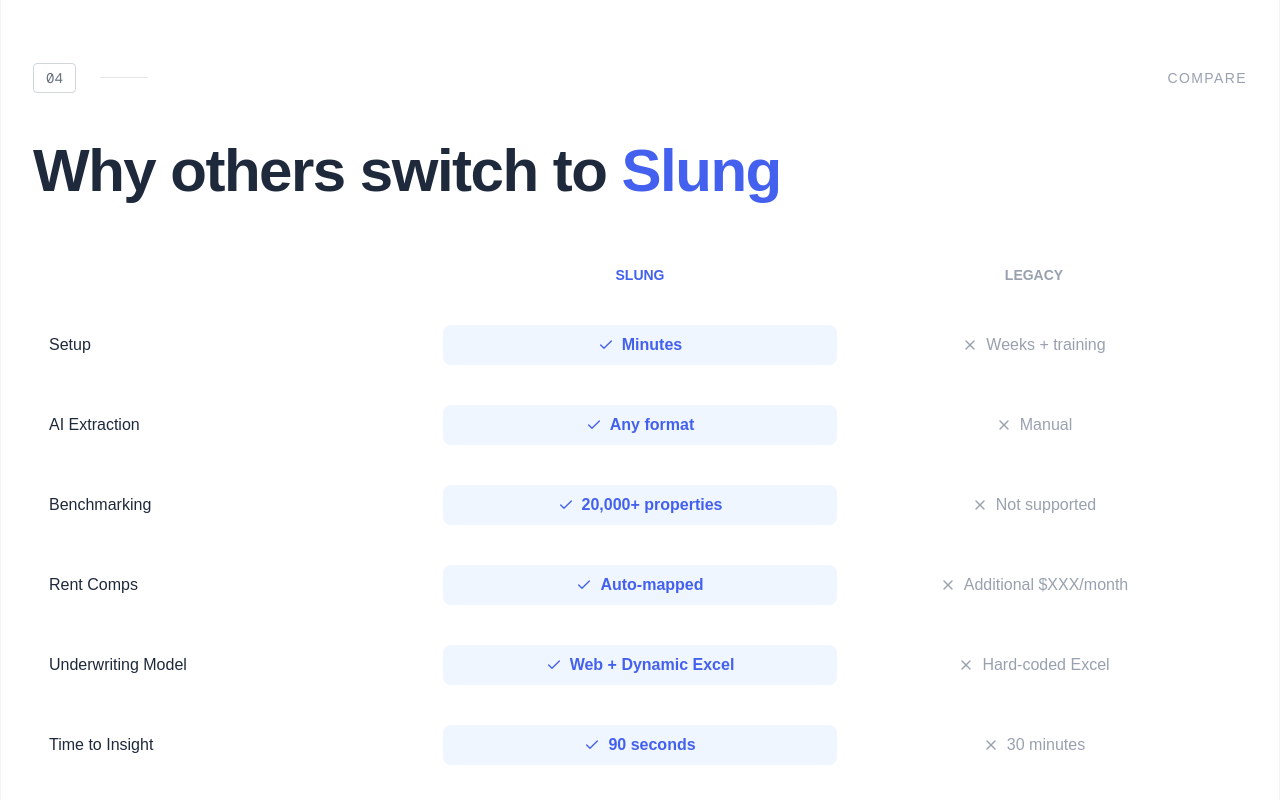
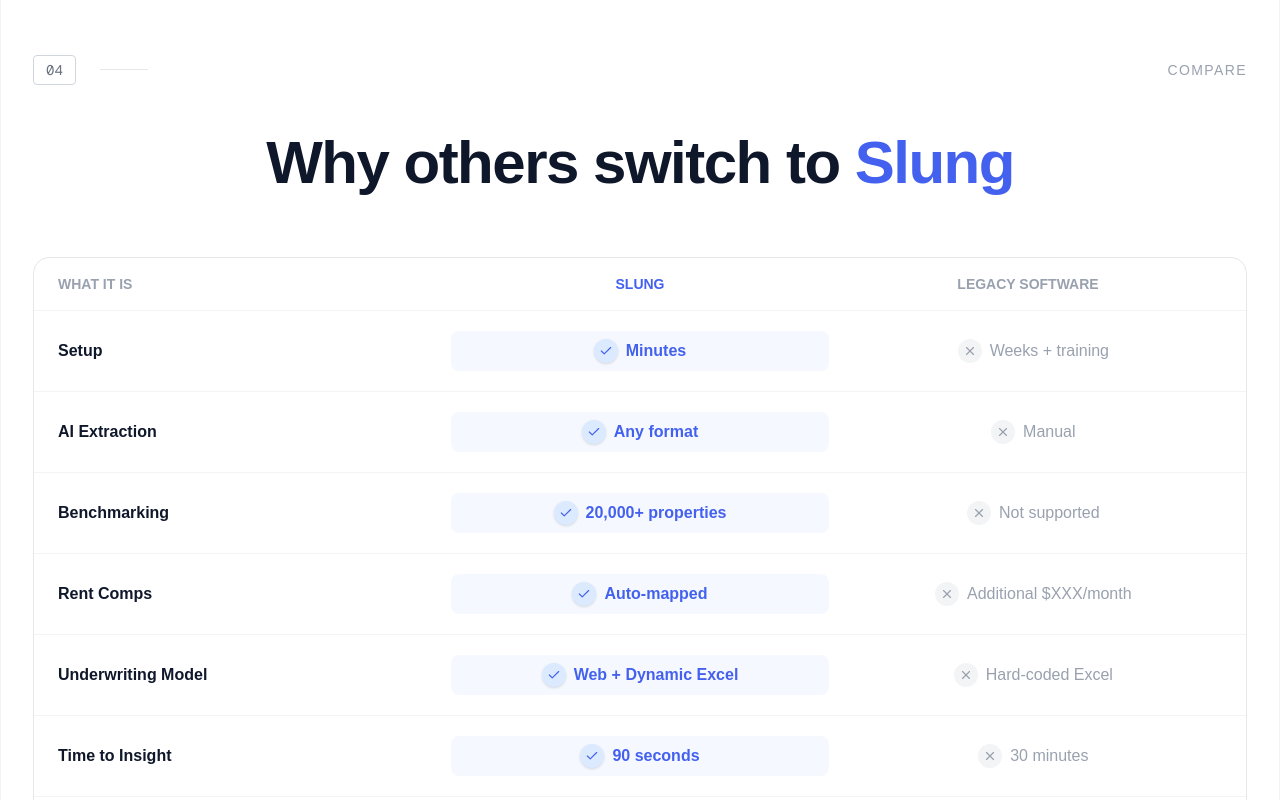
Before and after one commit to Monarch-Commits/Slung-AI, a Next.js app: page / in a window 1280 px wide. Shown: the part 4000-4800 px from the top of the page. Built offline with nearby package versions, Linux system fonts and the light colour scheme.

Commit message:
updating the CompareSection

```diff
--- a/app/Components/CompareSection.tsx
+++ b/app/Components/CompareSection.tsx
@@ -1,81 +1,81 @@
-import { Check, X } from "lucide-react";
+import { Check, X } from 'lucide-react';
 
 export default function CompareSection() {
   const data = [
-    { label: "Setup", slung: "Minutes", legacy: "Weeks + training" },
-    { label: "AI Extraction", slung: "Any format", legacy: "Manual" },
-    { label: "Benchmarking", slung: "20,000+ properties", legacy: "Not supported" },
-    { label: "Rent Comps", slung: "Auto-mapped", legacy: "Additional $XXX/month" },
-    { label: "Underwriting Model", slung: "Web + Dynamic Excel", legacy: "Hard-coded Excel" },
-    { label: "Time to Insight", slung: "90 seconds", legacy: "30 minutes" },
-    { label: "Pricing", slung: "Free Trial, $99/month", legacy: "Demo, $15,000/year" },
+    { label: 'Setup', slung: 'Minutes', legacy: 'Weeks + training' },
+    { label: 'AI Extraction', slung: 'Any format', legacy: 'Manual' },
+    { label: 'Benchmarking', slung: '20,000+ properties', legacy: 'Not supported' },
+    { label: 'Rent Comps', slung: 'Auto-mapped', legacy: 'Additional $XXX/month' },
+    { label: 'Underwriting Model', slung: 'Web + Dynamic Excel', legacy: 'Hard-coded Excel' },
+    { label: 'Time to Insight', slung: '90 seconds', legacy: '30 minutes' },
+    { label: 'Pricing', slung: 'Free Trial, $99/month', legacy: 'Demo, $15,000/year' },
   ];
 
   return (
     <section className="w-full flex justify-center bg-white border-b border-gray-100">
-      <div className="w-full max-w-325.5 px-4 md:px-8 py-12 md:py-20 border-x border-gray-100">
-
+      <div className="w-full max-w-325.5 px-4 md:px-8 py-16 md:py-24 border-x border-gray-100">
         {/* Header */}
         <div className="flex items-center justify-between mb-12">
-          <div className="flex items-center gap-6">
-            <div className="border border-gray-300 px-3 py-1 text-sm text-gray-500 rounded font-mono">
+          <div className="flex items-center gap-4 md:gap-6">
+            <div className="border border-gray-300 px-3 py-1 text-xs md:text-sm text-gray-500 rounded font-mono">
               04
             </div>
-            <div className="w-12 h-px bg-gray-200"></div>
+            <div className="w-10 md:w-12 h-px bg-gray-200"></div>
           </div>
 
-          <span className="text-gray-400 uppercase tracking-widest text-sm">
+          <span className="text-gray-400 uppercase tracking-widest text-xs md:text-sm">
             Compare
           </span>
         </div>
 
         {/* Title */}
-        <h2 className="text-4xl md:text-6xl font-extrabold text-[#1e293b] mb-16 tracking-tight">
-          Why others switch to{" "}
-          <span className="text-[#4361ee]">Slung</span>
+        <h2 className="text-3xl md:text-6xl font-semibold text-[#0f172a] mb-16 tracking-tight text-center">
+          Why others switch to <span className="text-[#4361ee]">Slung</span>
         </h2>
 
+        <div className="border border-gray-200 rounded-2xl overflow-hidden bg-white relative">
+          {/* Header */}
+          <div className="hidden md:grid grid-cols-3 px-6 py-4 text-sm font-semibold uppercase border-b border-gray-100">
+            <div className="text-left text-gray-400">What it is</div>
 
-        <div className="overflow-x-auto">
-          <div className="min-w-min-w-180">
+            <div className="text-center text-[#4361ee] ">Slung</div>
 
-            {/* Header */}
-            <div className="grid grid-cols-3 mb-6 text-sm font-semibold text-gray-400 uppercase px-4">
-              <div></div>
-              <div className="text-center text-[#4361ee]">Slung</div>
-              <div className="text-center">Legacy</div>
+            <div className="text-center text-gray-400">Legacy Software</div>
           </div>
 
-
-            <div className="flex flex-col gap-2">
           {data.map((row, i) => (
             <div
               key={i}
-                  className="grid grid-cols-3 items-center px-4 py-4 rounded-xl transition hover:bg-slate-50"
+              className="
+                flex flex-col items-center text-center gap-4
+                md:grid md:grid-cols-3 md:items-center
+                px-4 md:px-6 py-5
+                border-b last:border-b-0 border-gray-100
+                hover:bg-slate-50 transition
+              "
             >
-
-                  <div className="font-medium text-[#1e293b]">
+              {/* Label */}
+              <div className="text-sm md:text-base font-semibold text-[#0f172a] md:text-left">
                 {row.label}
               </div>
 
-
-                  <div className="flex items-center justify-center gap-2 font-semibold text-[#4361ee] bg-blue-50 rounded-lg py-2">
-                    <Check size={16} />
+              <div className="flex items-center justify-center gap-2 text-[#4361ee] font-semibold bg-blue-50/40 md:bg-blue-50/60 py-2 rounded-lg">
+                <div className="w-6 h-6 flex items-center justify-center rounded-full bg-blue-100 shadow-sm">
+                  <Check size={14} />
+                </div>
                 {row.slung}
               </div>
 
-
+              {/* Legacy */}
               <div className="flex items-center justify-center gap-2 text-gray-400">
-                    <X size={16} />
+                <div className="w-6 h-6 flex items-center justify-center rounded-full bg-gray-100">
+                  <X size={14} />
+                </div>
                 {row.legacy}
               </div>
             </div>
           ))}
         </div>
-
-          </div>
-        </div>
-
       </div>
     </section>
   );
--- a/app/Components/HowItWorks.tsx
+++ b/app/Components/HowItWorks.tsx
@@ -4,17 +4,20 @@
   const steps = [
     {
       title: 'Upload',
-      description: 'Drop in your documents — rent rolls, T-12s, operating memoranda. Any format, any property management system.',
+      description:
+        'Drop in your documents — rent rolls, T-12s, operating memoranda. Any format, any property management system.',
       img: '/NoImage.png',
     },
     {
       title: 'Model',
-      description: 'Your underwriting is built automatically. Institutional-grade assumptions, live rent comps, and anomaly detection — all included.',
+      description:
+        'Your underwriting is built automatically. Institutional-grade assumptions, live rent comps, and anomaly detection — all included.',
       img: '/NoImage.png',
     },
     {
       title: 'Decide',
-      description: 'In minutes, not hours. Know exactly where the deal stands — and share it with anyone who needs to see it.',
+      description:
+        'In minutes, not hours. Know exactly where the deal stands — and share it with anyone who needs to see it.',
       img: '/NoImage.png',
     },
   ];
@@ -22,7 +25,6 @@
   return (
     <section className="w-full flex justify-center bg-white border-b border-gray-100">
       <div className="w-full max-w-325.5 px-4 md:px-8 py-12 md:py-20 border-x border-gray-100">
-
         {/* Header */}
         <div className="flex flex-row items-center justify-between w-full mb-12">
           <div className="flex items-center gap-6">
@@ -37,7 +39,10 @@
         </div>
 
         {/* Title */}
-        <h2 className="text-4xl md:text-6xl font-extrabold text-[#1e293b] mb-16 md:mb-20 tracking-tight">
+        <h2
+          className="text-3xl md:text-[48px] font-semibold text-[#1e293b] mb-16 md:mb-17 tracking-[-2.05px] leading-[100%]"
+          style={{ fontFamily: 'Inter, sans-serif' }}
+        >
           Three steps to <span className="text-[#4361ee]">Decision Ready Deal</span>
         </h2>
 
@@ -50,9 +55,7 @@
             >
               {/* Text */}
               <div className="p-6 md:p-10 pb-4">
-                <h3 className="text-2xl md:text-3xl font-bold text-[#1e293b] mb-4">
-                  {step.title}
-                </h3>
+                <h3 className="text-2xl md:text-3xl font-bold text-[#1e293b] mb-4">{step.title}</h3>
                 <p className="text-gray-500 leading-relaxed text-[15px] md:text-[17px]">
                   {step.description}
                 </p>
@@ -73,7 +76,6 @@
             </div>
           ))}
         </div>
-
       </div>
     </section>
   );
```
Lines whose indentation alone changed are shown as unchanged.
